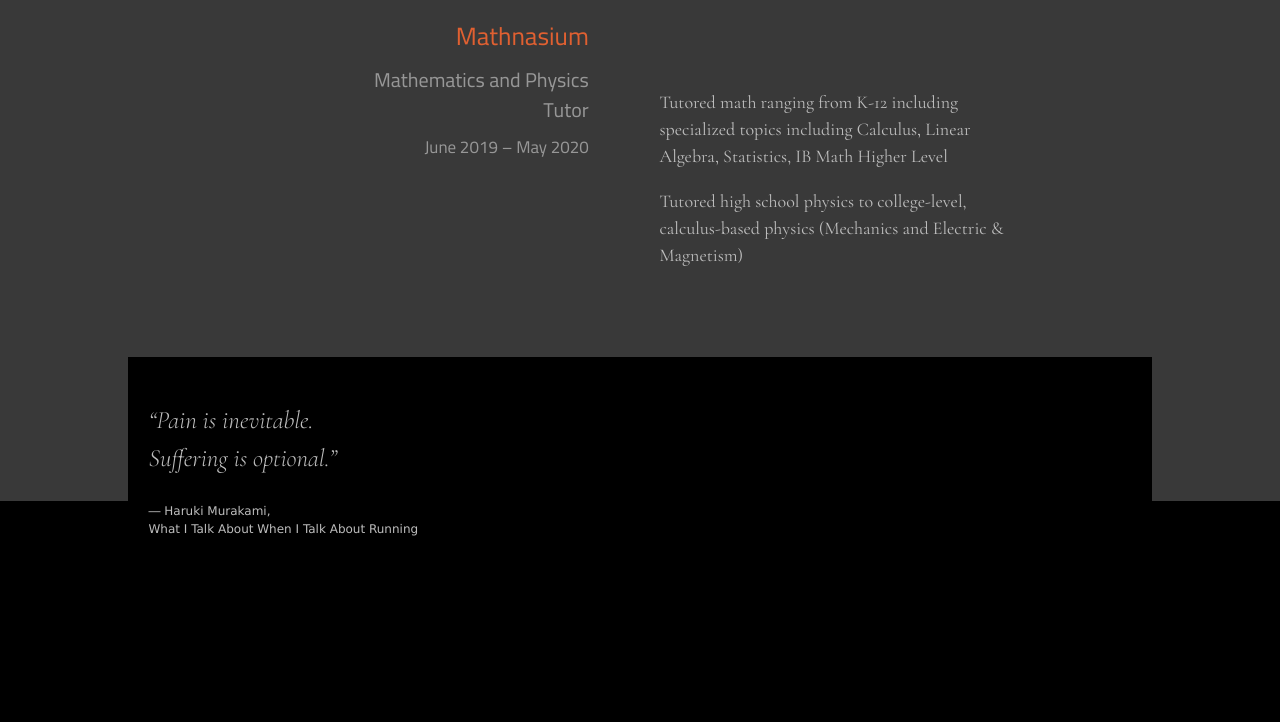
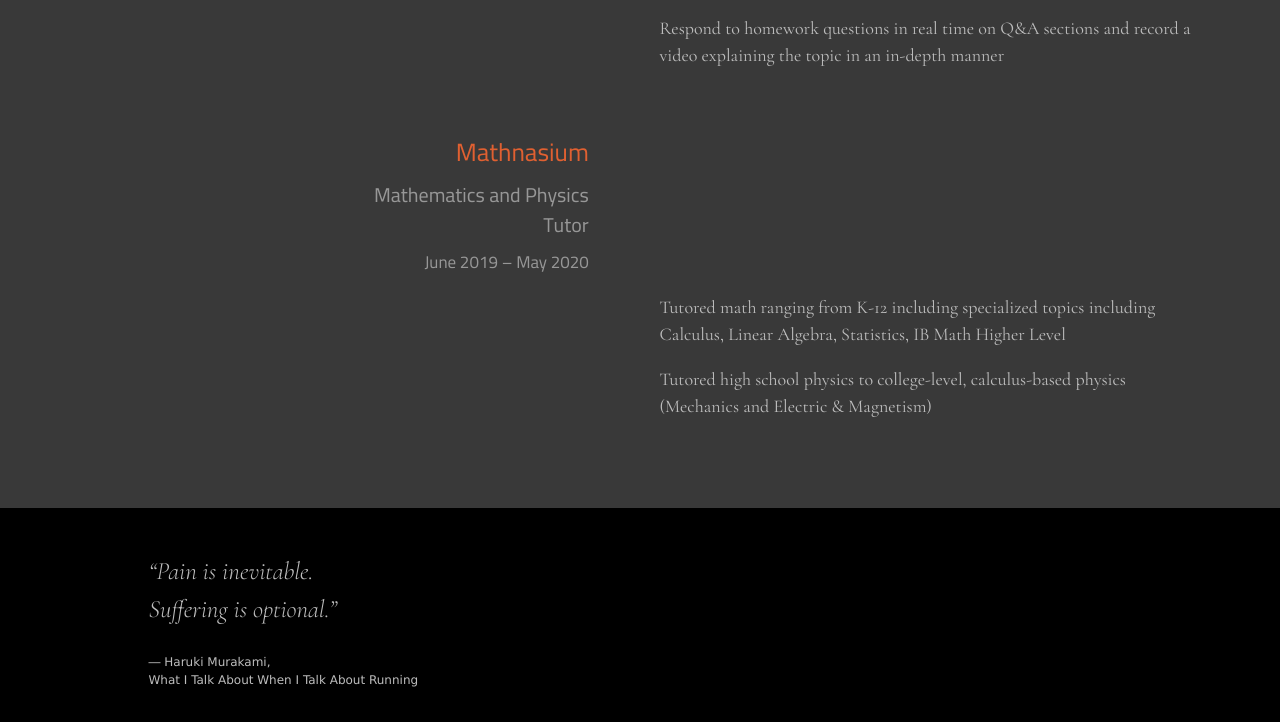
Before and after one commit to jeremu2907/Website_2.0, a plain HTML site: page index.html in a window 1280 px wide. Shown: the part 3167-3889 px from the top of the page. Before the commit the page ends 3738 px from the top, so only its background shows below. Drawn offline with nearby package versions, Linux system fonts and the light colour scheme.

Commit message:
Update main.css

```diff
--- a/main.css
+++ b/main.css
@@ -22,8 +22,8 @@
     text-align: center;
 }
 .exp_quoteBlock{
-    position:relative;
-    top:70px;
+    position:absolute;
+    width: 100%;
     padding-left:2%;
     background-color: black;
     padding-top:2%;
@@ -41,10 +41,14 @@
     transform: translate(-50%);
     height: auto;
 }
+.exp_subject{
+    height:auto;
+    padding-bottom:70px;
+}
 .exp_subject_company{
     position:relative;
     left:45%;
-    height: 100px;
+    /* height: 100px; */
     transform: translate(-100%);
     width:25%;
     text-align:right;
@@ -68,10 +72,9 @@
 .exp_subject_description{
     position:relative;
     left:48%;
-    width:40%;
-    /* padding-top: 5%; */
+    width:60ch;
+    /* height:300px; */
     text-align:left;
-    /* transform: translate(0,-2%); */
 }
 .exp_subject_description ul{
     font-family: 'Cormorant Garamond', serif;
```
